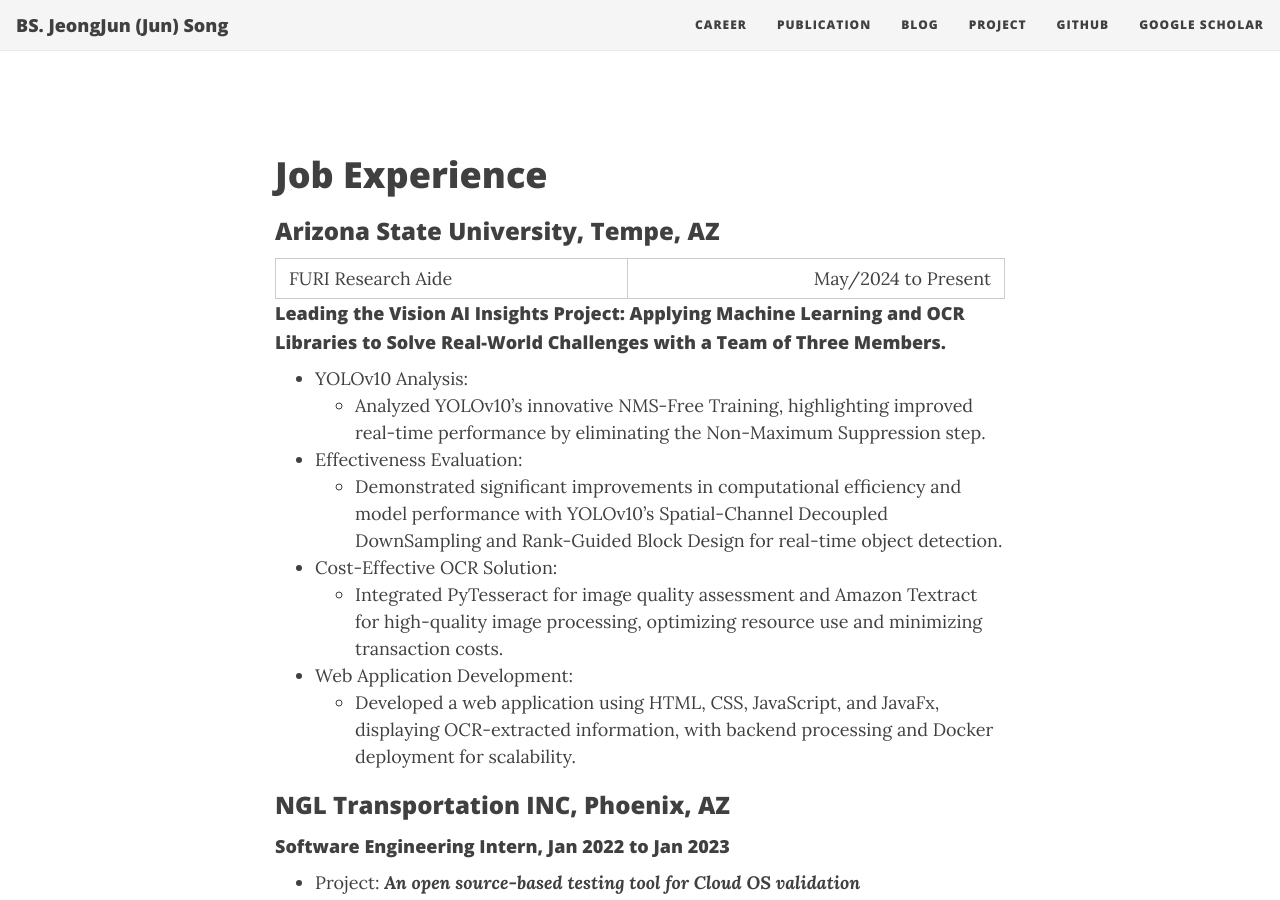
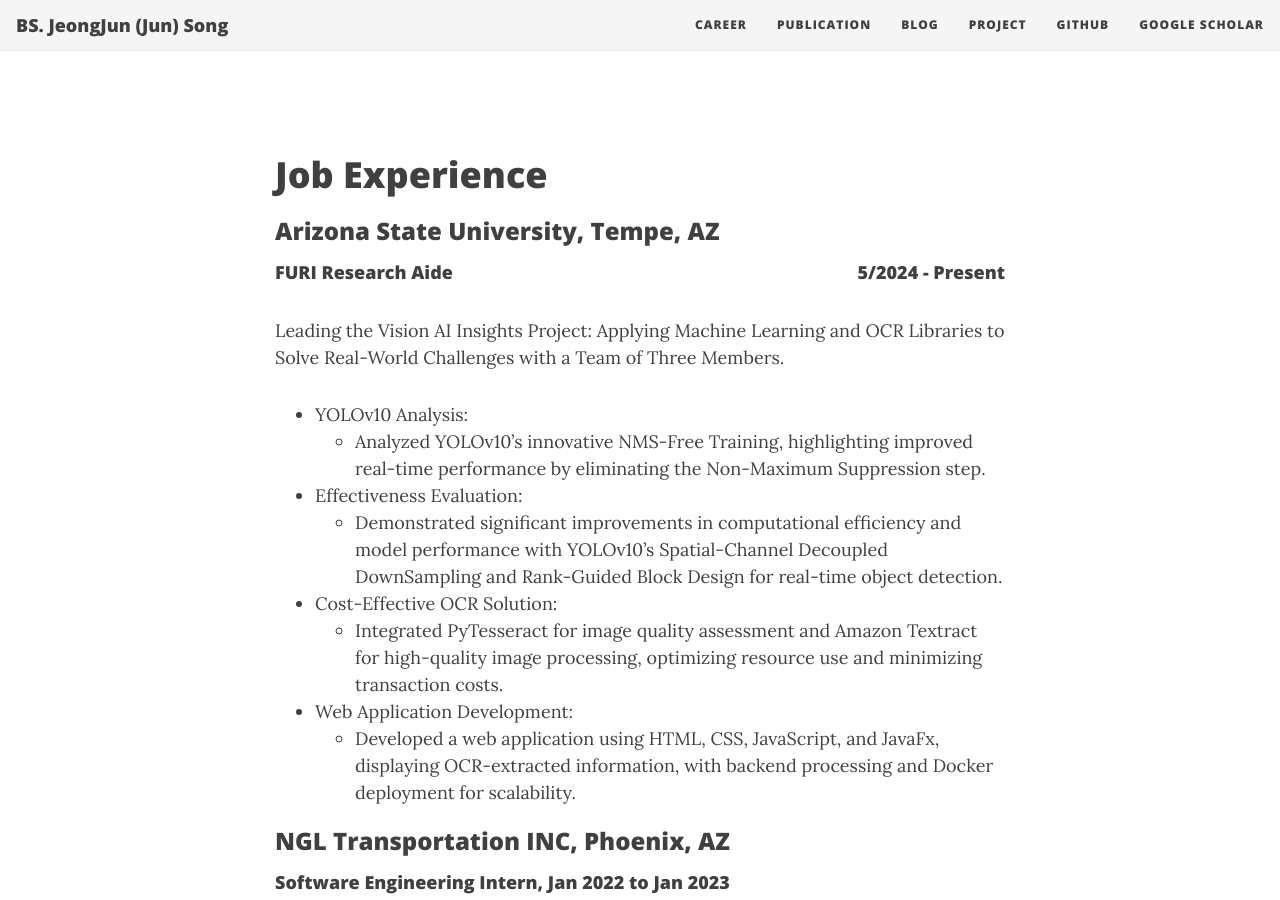
Before and after one commit to songjeongjun320/songjeongjun320.github.io, a Jekyll site: the page built from career.md, in a window 1280 px wide and 900 px high, scrolled down 355 px. Built offline with Jekyll 4.4.1, drawn with Linux system fonts in a browser that asks for light colours; nearby versions of some CDN libraries.

Commit message:
07/21/2024

```diff
--- a/career.md
+++ b/career.md
@@ -9,13 +9,10 @@ title: Professional Experience
 # Job Experience
 
 ### Arizona State University, Tempe, AZ
-<table style="width:100%">
-  <tr>
-    <td>FURI Research Aide</td>
-    <td style="text-align: right;">May/2024 to Present</td>
-  </tr>
-</table>
-#### Leading the Vision AI Insights Project: Applying Machine Learning and OCR Libraries to Solve Real-World Challenges with a Team of Three Members.
+#### FURI Research Aide <span style="float: right;">5/2024 - Present</span>
+
+Leading the Vision AI Insights Project: Applying Machine Learning and OCR Libraries to Solve Real-World Challenges with a Team of Three Members.
+
 
 * YOLOv10 Analysis:
   * Analyzed YOLOv10's innovative NMS-Free Training, highlighting improved real-time performance by eliminating the Non-Maximum Suppression step.
```
Also changed, not shown: README.md (deleted).
